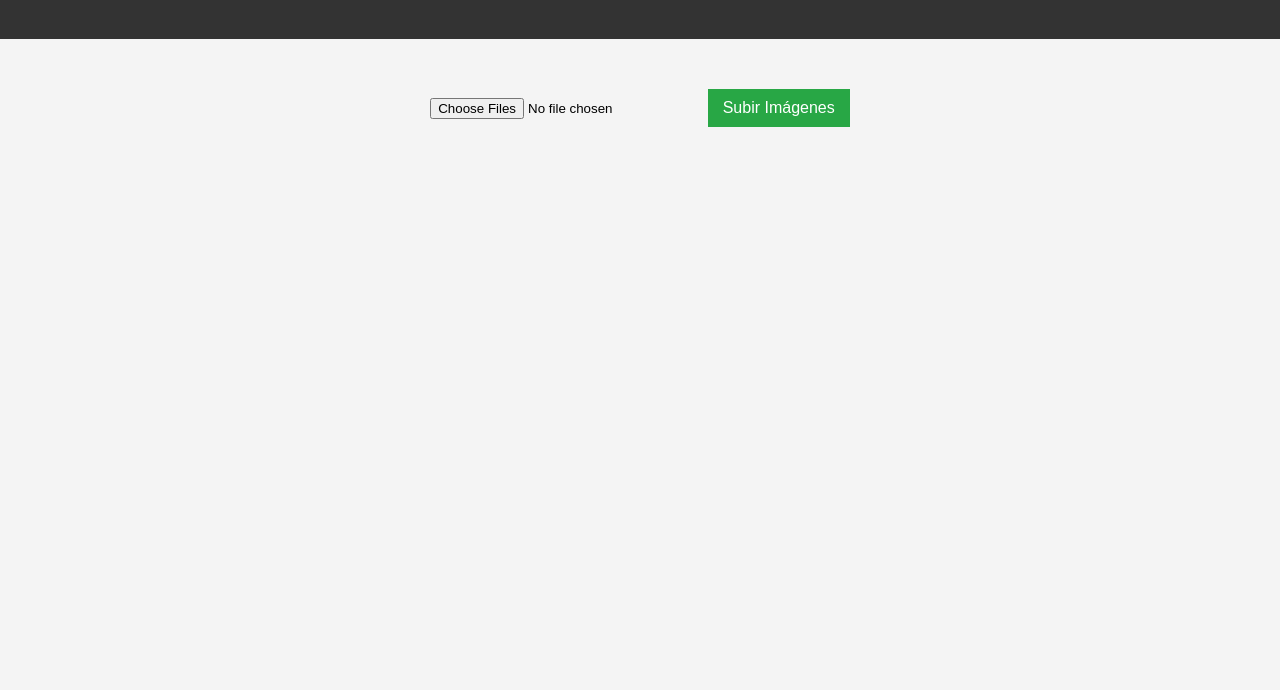
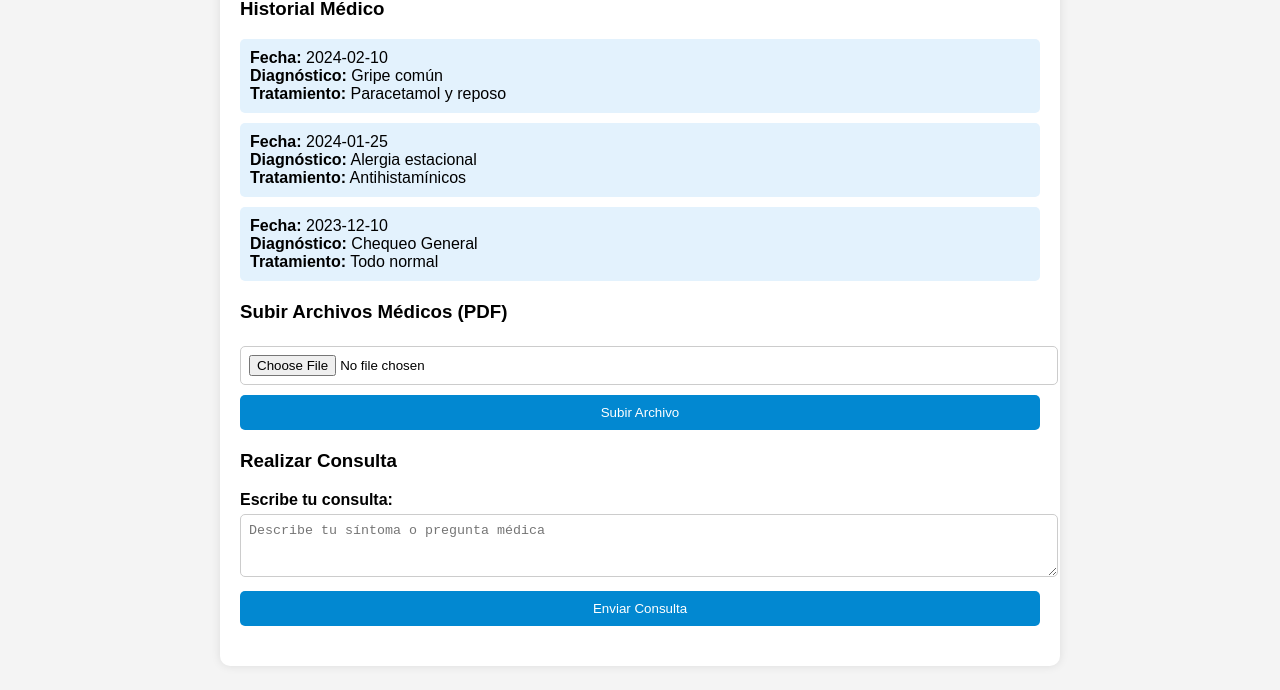
Before and after one commit to 11IrvingPerez09/11IrvingPerez09.github.io, a plain HTML site: page index.html in a window 1280 px wide. Shown: the part 110-800 px from the top of the page. Drawn offline with Linux system fonts and the light colour scheme.

Commit message:
initial commit

```diff
--- a/index.html
+++ b/index.html
@@ -3,22 +3,40 @@
 <head>
     <meta charset="UTF-8">
     <meta name="viewport" content="width=device-width, initial-scale=1.0">
-    <title>Galería Familiar</title>
+    <title>Historial Clínico</title>
     <link rel="stylesheet" href="styles.css">
 </head>
 <body>
-    <header>
-        <h1>Galería Familiar</h1>
-    </header>
 
-    <main>
-        <div class="gallery" id="gallery">
-            <!-- Las imágenes se añadirán aquí dinámicamente -->
+<div class="container">
+    <h2>Historial Clínico</h2>
+
+    <!-- 📌 Sección de Historial Clínico -->
+    <div class="section">
+        <h3>Historial Médico</h3>
+        <div id="history">
+            <!-- 📌 Aquí se mostrarán las capturas de datos -->
         </div>
-        <input type="file" id="fileInput" accept="image/*" multiple>
-        <button onclick="uploadImages()">Subir Imágenes</button>
-    </main>
+    </div>
 
-    <script src="script.js"></script>
+    <!-- 📌 Sección para Subir Archivos PDF -->
+    <div class="section">
+        <h3>Subir Archivos Médicos (PDF)</h3>
+        <input type="file" id="fileInput" accept=".pdf">
+        <button onclick="subirArchivo()">Subir Archivo</button>
+        <div id="fileList" class="file-list"></div>
+    </div>
+
+    <!-- 📌 Sección para Consultas -->
+    <div class="section">
+        <h3>Realizar Consulta</h3>
+        <label for="consulta">Escribe tu consulta:</label>
+        <textarea id="consulta" rows="3" placeholder="Describe tu síntoma o pregunta médica"></textarea>
+        <button onclick="realizarConsulta()">Enviar Consulta</button>
+    </div>
+</div>
+
+<script src="script.js"></script>
+
 </body>
 </html>
--- a/script.js
+++ b/script.js
@@ -1,18 +1,86 @@
-function uploadImages() {
-    const fileInput = document.getElementById('fileInput');
-    const gallery = document.getElementById('gallery');
+// 📌 Datos simulados de un historial clínico
+const historialClinico = [
+    { fecha: "2024-02-10", diagnostico: "Gripe común", tratamiento: "Paracetamol y reposo" },
+    { fecha: "2024-01-25", diagnostico: "Alergia estacional", tratamiento: "Antihistamínicos" },
+    { fecha: "2023-12-10", diagnostico: "Chequeo General", tratamiento: "Todo normal" }
+];
 
-    if (fileInput.files.length > 0) {
-        for (let file of fileInput.files) {
-            const reader = new FileReader();
-            reader.onload = function (e) {
-                const img = document.createElement('img');
-                img.src = e.target.result;
-                gallery.appendChild(img);
-            };
-            reader.readAsDataURL(file);
-        }
-    } else {
-        alert("Selecciona al menos una imagen.");
+// 📌 Lista de archivos subidos (se almacenarán en memoria)
+let archivosSubidos = [];
+
+// 📌 Función para mostrar el historial clínico
+function mostrarHistorial() {
+    let historyDiv = document.getElementById("history");
+    historyDiv.innerHTML = "";  // Limpia el contenido antes de agregar nuevas capturas
+
+    historialClinico.forEach((entry) => {
+        let entryDiv = document.createElement("div");
+        entryDiv.classList.add("history-entry");
+        entryDiv.innerHTML = `<strong>Fecha:</strong> ${entry.fecha} <br>
+                              <strong>Diagnóstico:</strong> ${entry.diagnostico} <br>
+                              <strong>Tratamiento:</strong> ${entry.tratamiento}`;
+        historyDiv.appendChild(entryDiv);
+    });
+}
+
+// 📌 Función para subir archivos PDF
+function subirArchivo() {
+    let fileInput = document.getElementById("fileInput");
+    let file = fileInput.files[0];
+
+    if (!file) {
+        alert("Por favor, selecciona un archivo PDF.");
+        return;
     }
+
+    if (file.type !== "application/pdf") {
+        alert("Solo se permiten archivos PDF.");
+        return;
+    }
+
+    // Crear un objeto URL para visualizar el archivo temporalmente
+    let fileURL = URL.createObjectURL(file);
+    archivosSubidos.push({ name: file.name, url: fileURL });
+
+    // Actualizar la lista de archivos subidos
+    actualizarListaArchivos();
+
+    alert("Archivo subido correctamente: " + file.name);
 }
+
+// 📌 Función para actualizar la lista de archivos subidos
+function actualizarListaArchivos() {
+    let fileListDiv = document.getElementById("fileList");
+    fileListDiv.innerHTML = ""; // Limpiar la lista antes de actualizar
+
+    archivosSubidos.forEach((file, index) => {
+        let fileDiv = document.createElement("div");
+        fileDiv.classList.add("file-item");
+        fileDiv.innerHTML = `
+            <a href="${file.url}" target="_blank">${file.name}</a>
+            <button onclick="eliminarArchivo(${index})">X</button>
+        `;
+        fileListDiv.appendChild(fileDiv);
+    });
+}
+
+// 📌 Función para eliminar archivos subidos
+function eliminarArchivo(index) {
+    archivosSubidos.splice(index, 1);
+    actualizarListaArchivos();
+}
+
+// 📌 Función para realizar una consulta
+function realizarConsulta() {
+    let consultaTexto = document.getElementById("consulta").value;
+    if (consultaTexto.trim() === "") {
+        alert("Por favor, ingresa una consulta.");
+        return;
+    }
+
+    alert("Consulta enviada:\n" + consultaTexto);
+    document.getElementById("consulta").value = ""; // Limpia el campo después de enviar
+}
+
+// 📌 Llamar a la función para mostrar historial al cargar la página
+window.onload = mostrarHistorial;
--- a/styles.css
+++ b/styles.css
@@ -1,48 +1,87 @@
 body {
     font-family: Arial, sans-serif;
+    background-color: #f4f4f4;
     margin: 0;
-    padding: 0;
-    text-align: center;
-    background-color: #f4f4f4;
+    padding: 20px;
 }
 
-header {
-    background-color: #333;
-    color: white;
-    padding: 15px;
-    font-size: 24px;
+.container {
+    max-width: 800px;
+    margin: auto;
+    background: white;
+    padding: 20px;
+    border-radius: 10px;
+    box-shadow: 0px 0px 10px rgba(0, 0, 0, 0.1);
 }
 
-.gallery {
-    display: flex;
-    flex-wrap: wrap;
-    justify-content: center;
-    margin: 20px;
+h2 {
+    text-align: center;
+    color: #333;
 }
 
-.gallery img {
-    width: 150px;
-    height: 150px;
-    object-fit: cover;
-    margin: 10px;
-    border-radius: 10px;
-    box-shadow: 0 4px 8px rgba(0, 0, 0, 0.2);
+.section {
+    margin-bottom: 20px;
+}
+
+.history-entry {
+    background: #e3f2fd;
+    padding: 10px;
+    border-radius: 5px;
+    margin-bottom: 10px;
+}
+
+label {
+    font-weight: bold;
+}
+
+input, textarea {
+    width: 100%;
+    padding: 8px;
+    margin-top: 5px;
+    margin-bottom: 10px;
+    border: 1px solid #ccc;
+    border-radius: 5px;
 }
 
 button {
-    background-color: #28a745;
+    background: #0288d1;
     color: white;
+    padding: 10px;
     border: none;
-    padding: 10px 15px;
-    margin: 10px;
+    width: 100%;
+    border-radius: 5px;
     cursor: pointer;
-    font-size: 16px;
 }
 
 button:hover {
-    background-color: #218838;
+    background: #0277bd;
 }
 
-input {
-    margin: 10px;
+.file-list {
+    margin-top: 10px;
 }
+
+.file-item {
+    background: #e1bee7;
+    padding: 8px;
+    border-radius: 5px;
+    margin-bottom: 5px;
+    display: flex;
+    justify-content: space-between;
+    align-items: center;
+}
+
+.file-item a {
+    text-decoration: none;
+    color: #4a148c;
+    font-weight: bold;
+}
+
+.file-item button {
+    background: red;
+    color: white;
+    padding: 5px;
+    border: none;
+    border-radius: 5px;
+    cursor: pointer;
+}
```
